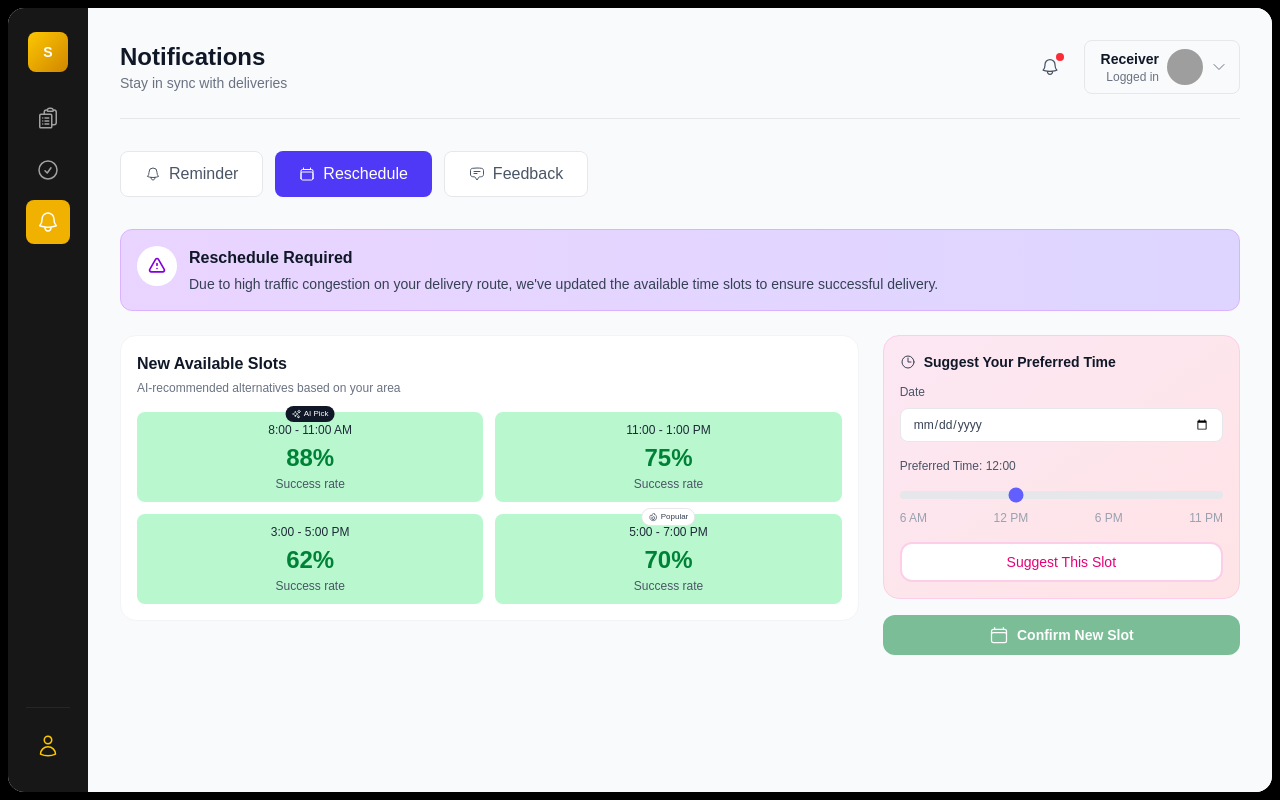
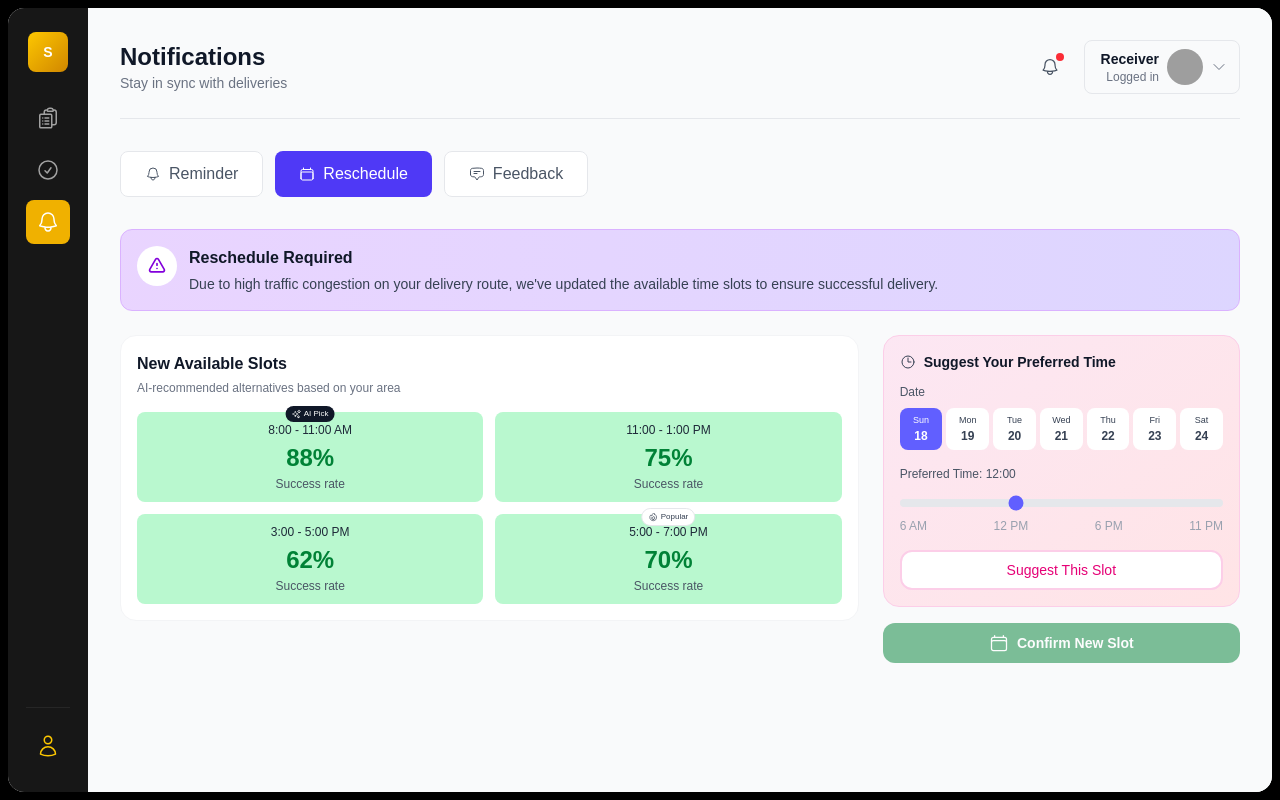
Before and after one commit to SHUBHAM2775/DeliverAI, a Next.js app: page /receiver_page/notifications in a window 1280 px wide. Both pictures are taken after a click on the button "Reschedule". Built offline with nearby package versions, Linux system fonts and the light colour scheme; grey boxes are pictures that could not be loaded.

Commit message:
minor fix in reschedule

```diff
--- a/app/receiver_page/notifications/page.tsx
+++ b/app/receiver_page/notifications/page.tsx
@@ -23,12 +23,33 @@ const availableSlots = [
     { time: "5:00 - 7:00 PM", rate: 70, badge: "Popular" },
 ];
 
+// Generate 7 days window
+const generateDaysWindow = () => {
+    const days = [];
+    const today = new Date();
+    const dayNames = ['Sun', 'Mon', 'Tue', 'Wed', 'Thu', 'Fri', 'Sat'];
+
+    for (let i = 0; i < 7; i++) {
+        const date = new Date(today);
+        date.setDate(today.getDate() + i);
+        days.push({
+            dayName: dayNames[date.getDay()],
+            date: date.getDate(),
+            month: date.getMonth() + 1,
+            year: date.getFullYear(),
+            fullDate: date.toISOString().split('T')[0],
+        });
+    }
+    return days;
+};
+
 export default function NotificationsPage() {
     const router = useRouter();
     const [activeTab, setActiveTab] = useState<"reminder" | "reschedule" | "feedback">("reminder");
     const [selectedSlot, setSelectedSlot] = useState<string | null>(null);
     const [preferredTime, setPreferredTime] = useState(12);
-    const [selectedDate, setSelectedDate] = useState("");
+    const [selectedDate, setSelectedDate] = useState<string>(generateDaysWindow()[0].fullDate);
+    const daysWindow = generateDaysWindow();
     const [rating, setRating] = useState(0);
     const [feedback, setFeedback] = useState("");
     const [wasConvenient, setWasConvenient] = useState<boolean | null>(null);
@@ -241,12 +262,22 @@ export default function NotificationsPage() {
 
                                     <div className="mb-4">
                                         <label className="block text-xs text-gray-600 mb-2">Date</label>
-                                        <input
-                                            type="date"
-                                            value={selectedDate}
-                                            onChange={(e) => setSelectedDate(e.target.value)}
-                                            className="w-full px-3 py-2 bg-white border border-gray-200 rounded-lg text-xs text-gray-700 focus:outline-none focus:ring-2 focus:ring-indigo-500"
-                                        />
+                                        <div className="grid grid-cols-7 gap-1">
+                                            {daysWindow.map((day, idx) => (
+                                                <button
+                                                    key={idx}
+                                                    onClick={() => setSelectedDate(day.fullDate)}
+                                                    className={`p-1.5 rounded-lg text-center transition ${
+                                                        selectedDate === day.fullDate
+                                                            ? 'bg-indigo-500 text-white'
+                                                            : 'bg-white text-gray-700 hover:bg-gray-100'
+                                                    }`}
+                                                >
+                                                    <div className="text-[9px] font-medium">{day.dayName}</div>
+                                                    <div className="text-xs font-bold">{day.date}</div>
+                                                </button>
+                                            ))}
+                                        </div>
                                     </div>
 
                                     <div className="mb-4">
```
